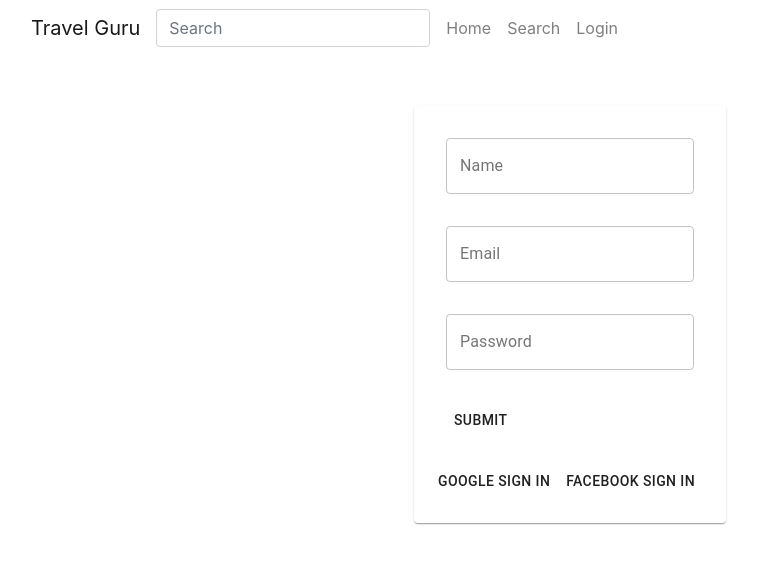
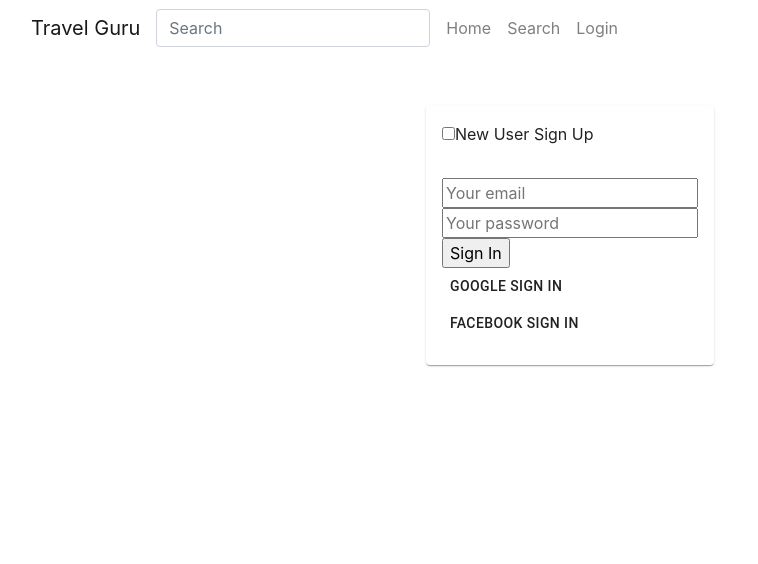
Before and after one commit to mimnets/travel-guru, a React (Create React App) app: page /login in a window 1280 px wide. Shown: the top 564 px of the page, without its empty margins (70-828 px from the left). Built offline with nearby package versions, Linux system fonts and the light colour scheme.

Commit message:
create user with email and password works

```diff
--- a/src/components/Login/Login.js
+++ b/src/components/Login/Login.js
@@ -7,7 +7,7 @@ import CardActions from '@material-ui/core/CardActions';
 import CardContent from '@material-ui/core/CardContent';
 import Button from '@material-ui/core/Button';
 import Typography from '@material-ui/core/Typography';
-import { Grid } from '@material-ui/core';
+import { FormControl, FormHelperText, Grid, Input, InputLabel } from '@material-ui/core';
 import TextField from '@material-ui/core/TextField';
 import {loginFrameworkInitialization, handleGoogleSignIn, handleFBSignIn, createUserWithEmailAndPass} from './LoginInfo';
 
@@ -72,7 +72,15 @@ const Login = () => {
             handleResponse(res,true);
         })
     }
+
+    const handleBlur = (event) => {
+        const newUserInfo = {...user};
+        newUserInfo[event.target.name] = event.target.value;
+        setUser(newUserInfo);
+    }
+
     const handleSubmit = (event) => {
+        console.log(user.email,user.password);
         if(newUser && user.email && user.password){
             createUserWithEmailAndPass(user.name, user.email, user.password)
             .then(res => {
@@ -81,21 +89,39 @@ const Login = () => {
         }
     event.preventDefault();
     }
+
     return (
 
         <div style={{display:'flex', justifyContent:'center'}}>
 
                 <Card className={classes.root}>
                     <CardContent>
+                        <input type="checkbox" onChange={() => setNewUser(!newUser)} name="newUser" id=""/>
+                        <label htmlFor="newUser">New User Sign Up</label>
+                        <form action="" onSubmit={handleSubmit}>
+                            {newUser && <input name="name" type="text" placeholder="Your name" />}
+                            <br/>
+                            <input name="email" type="text" onBlur={handleBlur}placeholder="Your email" required/>
+                            <br/>
+                            <input name="password" type="password" onBlur={handleBlur}placeholder="Your password" required/>
+                            <br/>
+                            <input type="submit" value={newUser ? 'Sign Up' : 'Sign In'}/>
+                        </form>
+                    {/* <FormControl>
+  <InputLabel htmlFor="my-input">Email address</InputLabel>
+  <Input id="my-input" aria-describedby="my-helper-text" />
+  <FormHelperText id="my-helper-text">We'll never share your email.</FormHelperText>
+</FormControl>
                     <form action="" onSubmit={handleSubmit}>
                     <CardContent>
 
-                    <TextField
+                    {newUser && <TextField
                         id="outlined-disabled"
                         label="Name"
                         defaultValue=""
                         variant="outlined"
                         />
+                    }
                         </CardContent>
                         <CardContent>
                         <TextField
@@ -115,9 +141,9 @@ const Login = () => {
                         />
                         </CardContent>
                         <CardContent>
-                        <Button onClick={() => {handleSubmit()}}>Submit</Button>
+                        <Button>Submit</Button>
                         </CardContent>
-                        </form>
+                        </form> */}
                         {/* <Typography className={classes.title} color="textSecondary" gutterBottom>
                             Word of the Day
                             </Typography>
@@ -132,6 +158,7 @@ const Login = () => {
                         </Typography> */}
                         <Typography variant="body2" component="p">
                         <Button onClick={googleSignIn}>Google Sign in</Button>
+                        <br/>
                         <Button onClick={fbSignIn}>Facebook Sign in</Button>
                         </Typography>
                     </CardContent>
```
